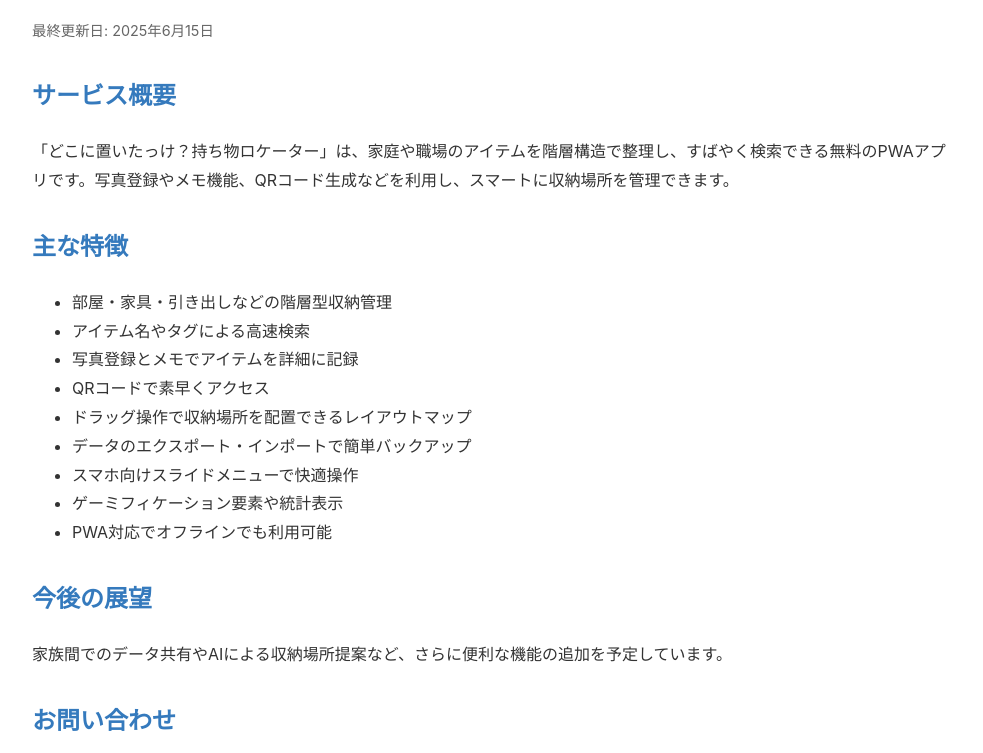
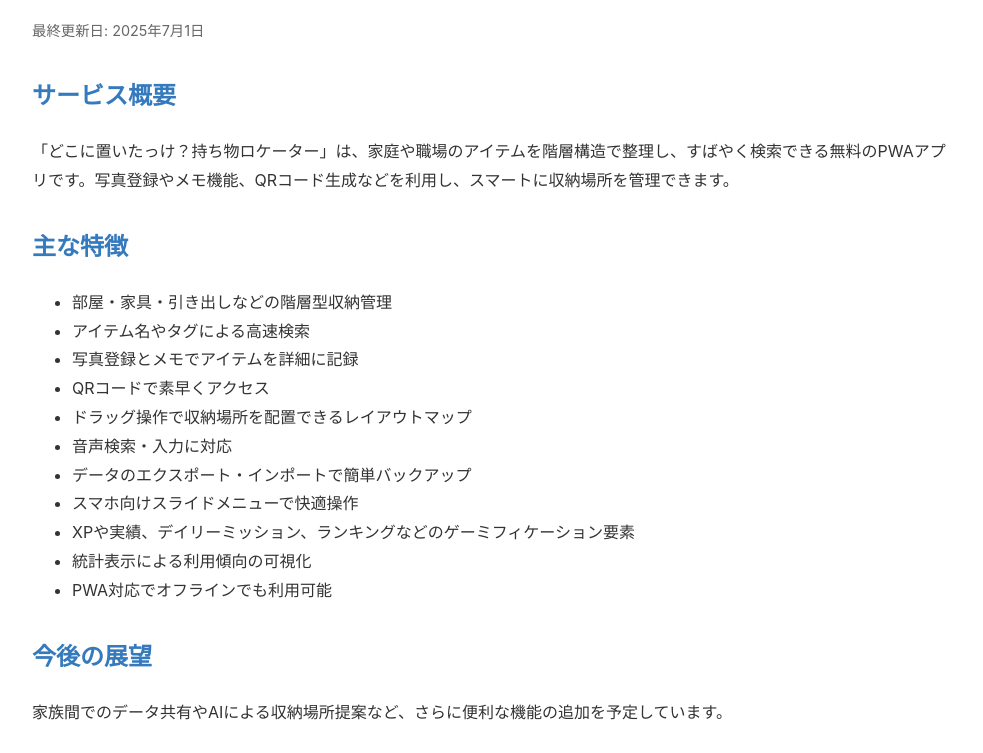
Before and after one commit to appadaycreator/item-locator, a website: page about.html in a window 1280 px wide. Shown: the part 587-1340 px from the top of the page, without its empty margins (148-1131 px from the left). Drawn offline with nearby package versions, Linux system fonts and the light colour scheme; no server answers.

Commit message:
Update service page content

```diff
--- a/about.html
+++ b/about.html
@@ -59,7 +59,7 @@
 <body>
     <div class="container">
         <h1>このサービスについて</h1>
-        <p class="date">最終更新日: 2025年6月15日</p>
+        <p class="date">最終更新日: 2025年7月1日</p>
 
         <h2>サービス概要</h2>
         <p>「どこに置いたっけ？持ち物ロケーター」は、家庭や職場のアイテムを階層構造で整理し、すばやく検索できる無料のPWAアプリです。写真登録やメモ機能、QRコード生成などを利用し、スマートに収納場所を管理できます。</p>
@@ -71,9 +71,11 @@
             <li>写真登録とメモでアイテムを詳細に記録</li>
             <li>QRコードで素早くアクセス</li>
             <li>ドラッグ操作で収納場所を配置できるレイアウトマップ</li>
+            <li>音声検索・入力に対応</li>
             <li>データのエクスポート・インポートで簡単バックアップ</li>
             <li>スマホ向けスライドメニューで快適操作</li>
-            <li>ゲーミフィケーション要素や統計表示</li>
+            <li>XPや実績、デイリーミッション、ランキングなどのゲーミフィケーション要素</li>
+            <li>統計表示による利用傾向の可視化</li>
             <li>PWA対応でオフラインでも利用可能</li>
         </ul>
 
```
